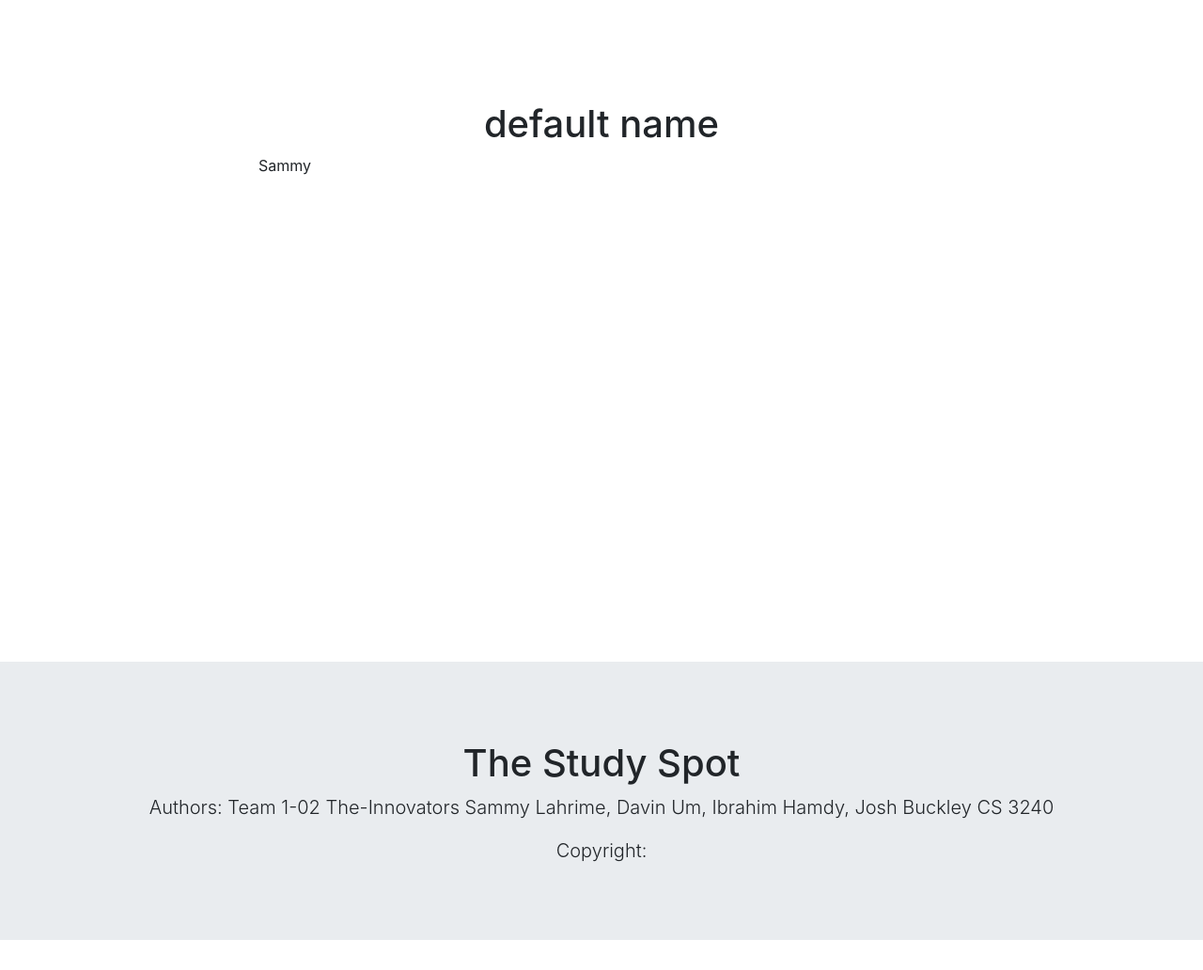
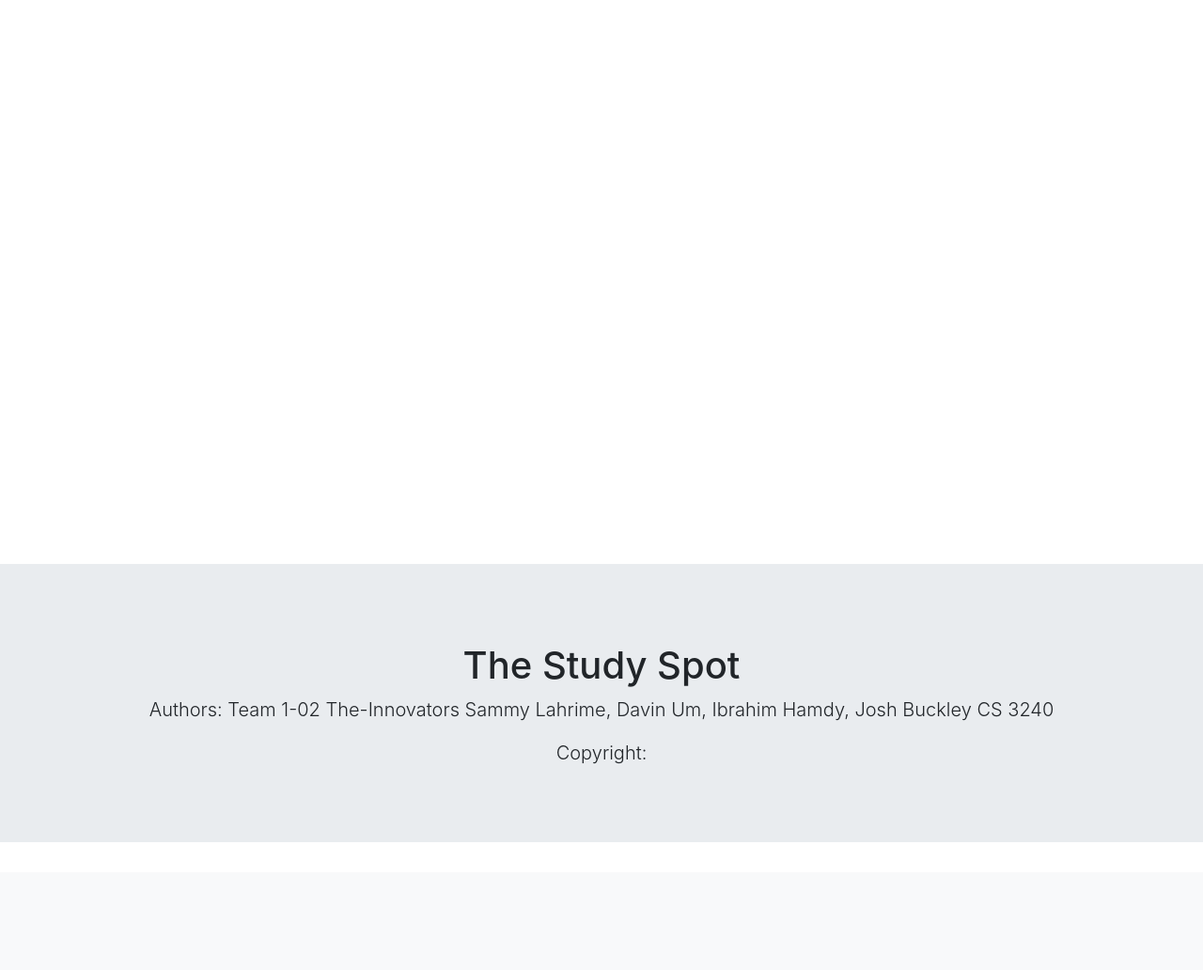
Before and after one commit to jgb4ub/study-buddies, a Django app: page /1/profilepage/ in a window 1280 px wide. Shown: the part 56-1088 px from the top of the page at 94% size. After the commit the page ends 952 px from the top, so only its background shows below. Run offline with Django 3.2, Linux system fonts and the light colour scheme; some libraries are stand-ins or nearby versions.

Commit message:
fixing problems

```diff
--- a/StudyForum/models.py
+++ b/StudyForum/models.py
@@ -6,7 +6,7 @@ class User(models.Model):
     username = models.CharField(max_length = 12, default="default name")
     firstname = models.CharField(max_length = 12, default='Sammy')
     lastname = models.CharField(max_length = 12, default = 'Lahrime')
-    userid = models.CharField(max_length=10)
+    userid = models.CharField(max_length=10, default="0")
 
 class courses(models.Model):
     className = models.CharField(max_length = 20)
--- a/StudyForum/templates/studyforum/profilepage.html
+++ b/StudyForum/templates/studyforum/profilepage.html
@@ -11,8 +11,6 @@
         <div class="container">
             <div class="row justify-content-center">
               <div class="col-8">
-                <h1 class="mt-2">{{profile.username}}</h1>
-                <p>{{profile.firstname}}</p>
               </div>
             </div>
           </div>
```
